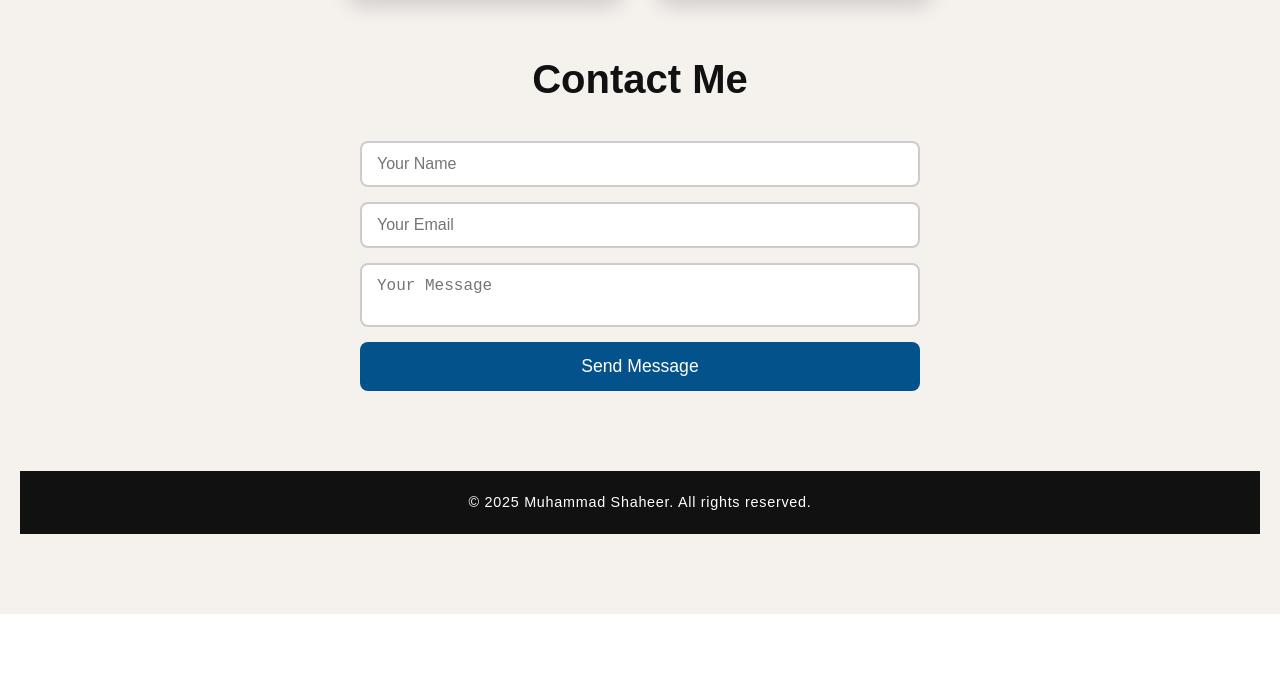
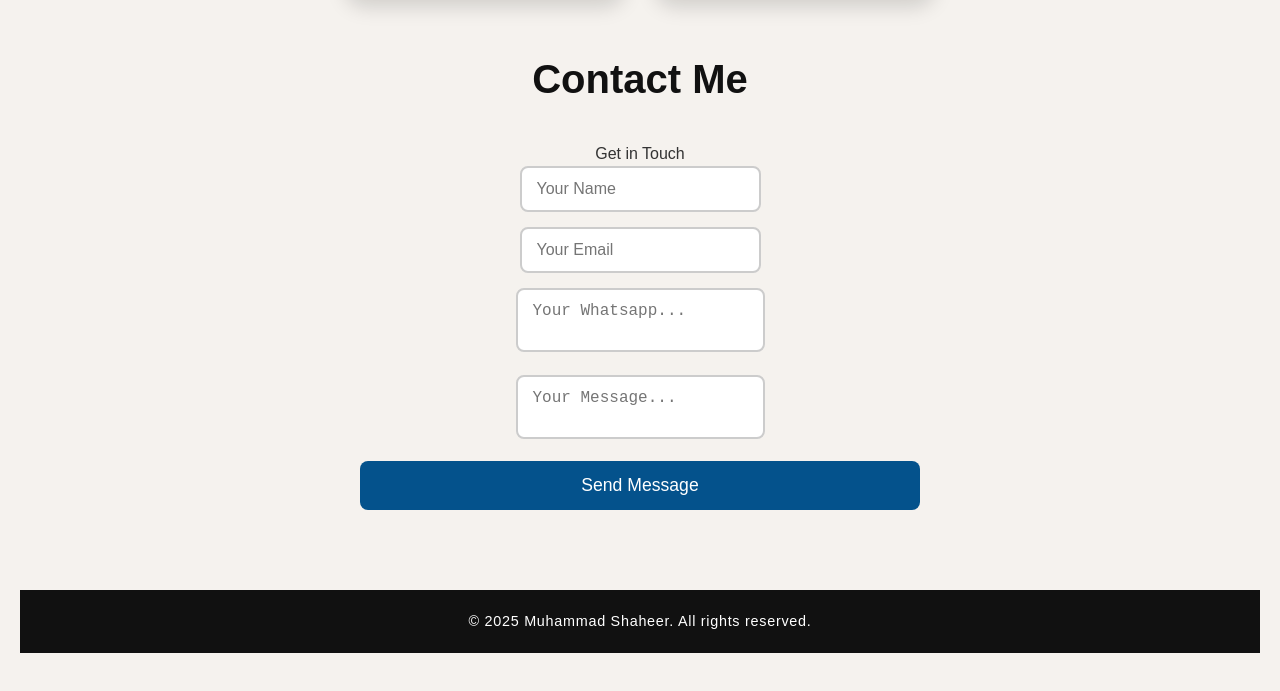
Before and after one commit to shaheer1101/Portfolio--, a plain HTML site: page index.html in a window 1280 px wide. Shown: the part 2635-3326 px from the top of the page. Before the commit the page ends 3249 px from the top, so only its background shows below. Drawn offline with Linux system fonts and the light colour scheme.

Commit message:
Update index.html

```diff
--- a/index.html
+++ b/index.html
@@ -211,15 +211,34 @@
 </section>
 
   <!-- Contact -->
-  <section class="contact animate-on-scroll">
-    <h2>Contact Me</h2>
-    <form id="contactForm">
-      <input type="text" placeholder="Your Name" required />
-      <input type="email" placeholder="Your Email" required />
-      <textarea placeholder="Your Message" required></textarea>
-      <button type="submit">Send Message</button>
-    </form>
-  </section>
+  <section class="contact" id="contact">
+  <h2 class="section-title">Contact <span>Me</span></h2>
+  <p class="section-subtitle">Get in Touch</p>
+
+  <form action="https://api.web3forms.com/submit" method="POST" id="contactForm" class="contact-form">
+    <input type="hidden" name="access_key" value="a4218bd4-794e-4e5d-a448-e7b697e9c0bf">
+
+    <div class="form-group">
+      <input type="text" name="name" placeholder="Your Name" required>
+    </div>
+    <div class="form-group">
+      <input type="email" name="email" placeholder="Your Email" required>
+    </div>
+    <div class="form-group">
+      <textarea type="number" placeholder="Your Whatsapp..." required></textarea>
+    </div>
+
+    <div class="form-group">
+      <textarea name="message" placeholder="Your Message..." required></textarea>
+    </div>
+
+
+    <button type="submit" class="btn">Send Message</button>
+  </form>
+
+  <!--<p id="form-status" class="status-msg"></p>-->
+</section>
+
 
   <!-- Footer -->
   <footer>
```
